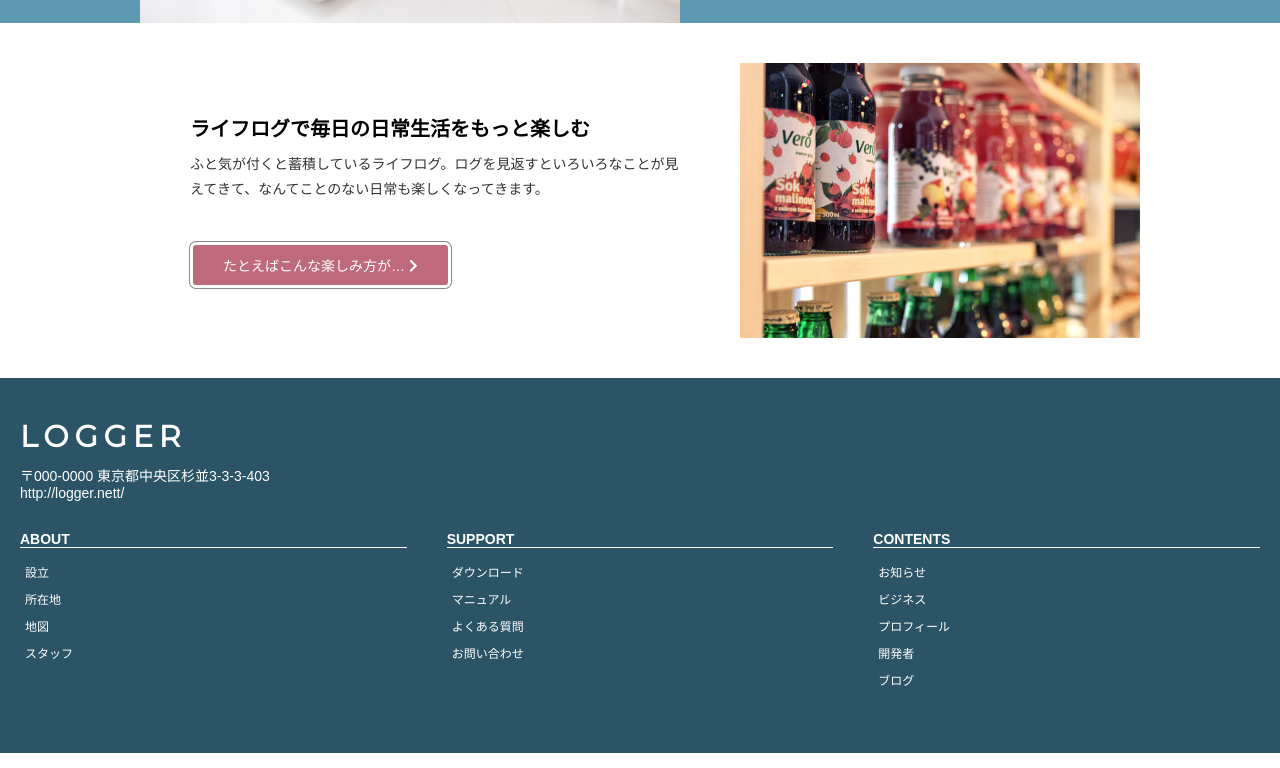
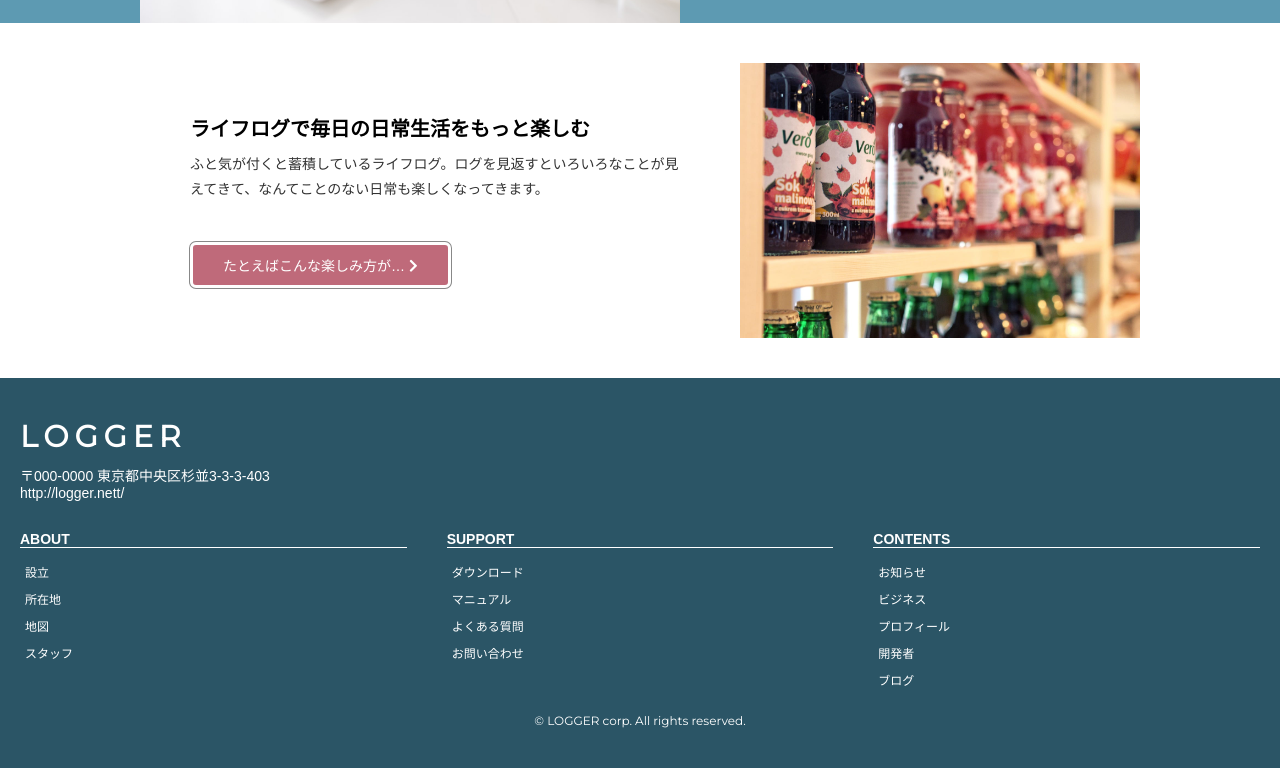
Before and after one commit to yinm/6step-master-html-css, a Nuxt app in the folder trace/: page / in a window 1280 px wide. Shown: the part 1494-2262 px from the top of the page. Built offline with nearby package versions, Linux system fonts and the light colour scheme.

Commit message:
Try 3-3-1

```diff
--- a/trace/components/Footer.vue
+++ b/trace/components/Footer.vue
@@ -14,6 +14,10 @@
         <footer-content :links="supportLinks">SUPPORT</footer-content>
         <footer-content :links="contentsLinks">CONTENTS</footer-content>
       </nav>
+
+      <div class="footC">
+        <p>© LOGGER corp. All rights reserved.</p>
+      </div>
     </div>
   </footer>
 </template>
@@ -124,6 +128,12 @@
     text-decoration: none;
   }
 
+  .footC p {
+    text-align: center;
+    font-family: 'Montserrat', sans-serif;
+    font-size: 12px;
+  }
+
   @media (min-width: 768px) {
     .footB {
       display: flex;
```
